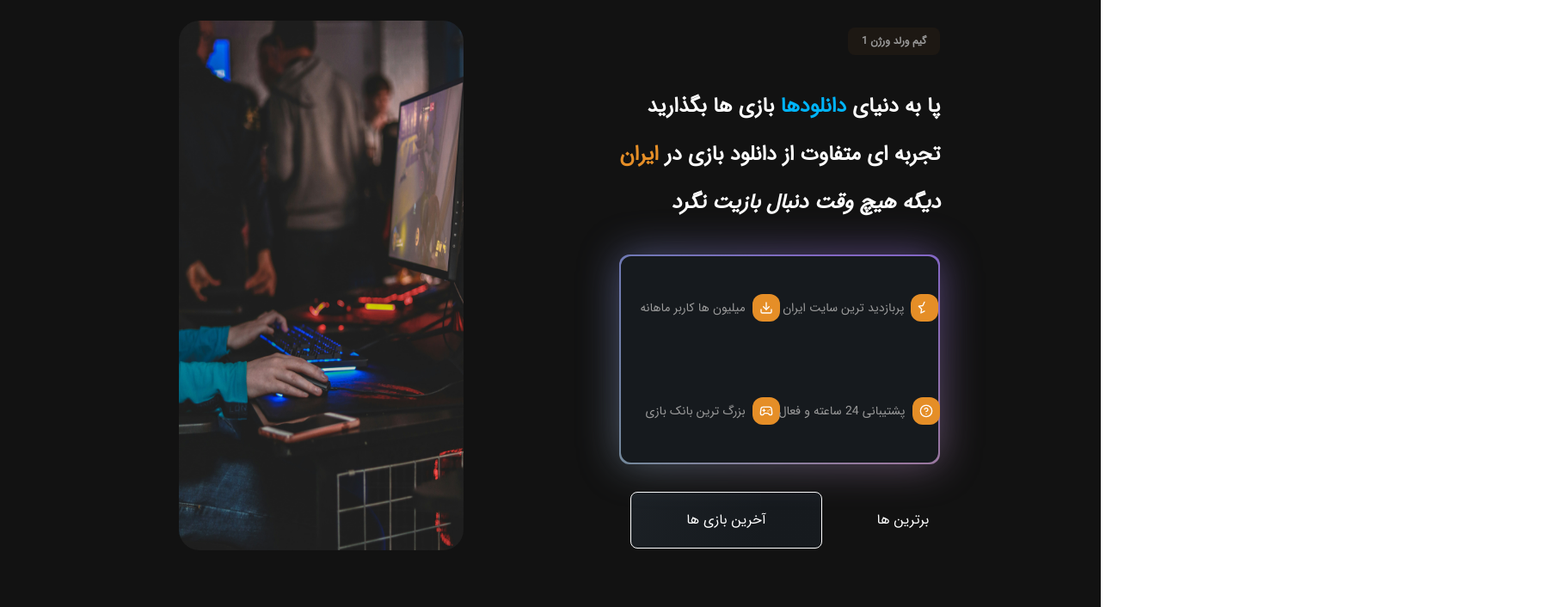
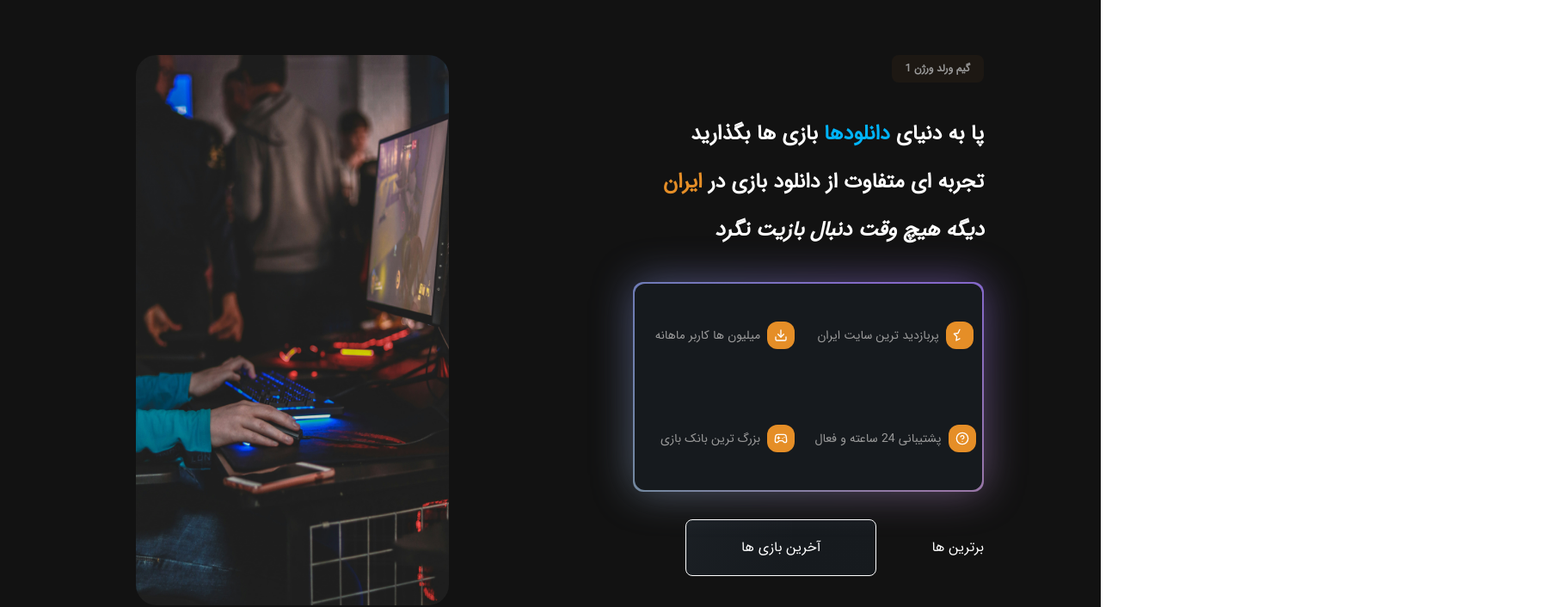
Before and after one commit to Moein-J/game-world, a Next.js app: page / in a window 1280 px wide. Shown: the part 120-826 px from the top of the page at 86% size, 1807 px wide, since content can reach past the window. Built offline with nearby package versions, Linux system fonts and the light colour scheme.

Commit message:
refactoring landing page and make it responsive

```diff
--- a/app/components/landingpage/Footer.jsx
+++ b/app/components/landingpage/Footer.jsx
@@ -1,7 +1,7 @@
 const Footer = () => {
   return (
-    <div className="flex gap-16 justify-center">
-      <button className="inline-flex h-12 animate-shimmer items-center justify-center rounded-lg border border-slate-800 bg-[linear-gradient(110deg,#161a1e,45%,#282f36,55%,#161a1e)] bg-[length:200%_100%] px-16 py-8 font-medium text-[#ffffff] transition-colors">
+    <div className="flex xs:gap-12 md:gap-12 lg:gap-16 justify-center">
+      <button className="inline-flex h-12 xs:px-8 xs:py-4 lg:px-16 lg:py-8  animate-shimmer items-center justify-center rounded-lg border border-slate-800 bg-[linear-gradient(110deg,#161a1e,45%,#282f36,55%,#161a1e)] bg-[length:200%_100%] font-medium text-[#ffffff] transition-colors">
         آخرین بازی ها
       </button>
 
--- a/app/components/landingpage/LandingPage.jsx
+++ b/app/components/landingpage/LandingPage.jsx
@@ -5,13 +5,13 @@ import Footer from "./Footer";
 
 const LandingPage = () => {
   return (
-    <div className="w-full h-[55rem] relative grow grid grid-flow-col grid-cols-2">
-      <div className="flex justify-center">
-        <div className="relative rounded-xl mb-24 md:w-4/5 lg:w-2/3  xl:w-[62%]  2xl:w-[62%] md:h-[40rem] lg:h-[55%] xl:h-[70%]  2xl:h-5/6">
+    <div className="w-full xs:p-4 relative xs:flex xs:gap-8 xs:flex-col-reverse flex-col md:flex-row lg:grid lg:grid-flow-col lg:grid-cols-2">
+      <div className="md:w-3/4 lg:w-full 2xl:h-[50rem] xl:h-[40rem] lg:h-[35rem] md:h-[40rem] xs:h-[30rem] xs:w-full flex justify-center">
+        <div className="relative rounded-xl xs:w-3/4 md:w-4/5 lg:w-[66%] xl:w-[64%] 2xl:w-[66%]  md:h-full">
           <Image src={"/landing-page.jpg"} fill className="rounded-3xl" />
         </div>
       </div>
-      <div className="flex flex-col text-links text-right lg:px-12 xl:px-20 py-2 lg:gap-4 xl:gap-8 1.5xl:gap-8 2xl:gap-16">
+      <div className="flex flex-col items-center md:items-end text-links text-right lg:px-12 xl:px-20 xs:gap-6 md:gap-8 lg:gap-8 2xl:gap-20 text-nowrap">
         <Title />
         <Box />
         <Footer />
--- a/app/components/landingpage/box/Box.jsx
+++ b/app/components/landingpage/box/Box.jsx
@@ -4,8 +4,8 @@ import BoxItem from "./BoxItem";
 
 const Box = () => {
   return (
-    <BackgroundGradient>
-      <div className="rounded-xl select-none lg:h-48 xl:h-60  bg-bgSecondary grid grid-cols-2 grid-rows-2 lg:text-xs xl:text-sm 1.5xl:text-[1rem] 2xl:text-lg ">
+    <BackgroundGradient >
+      <div className="rounded-xl xs:grid xs:grid-rows-4 lg:grid lg:grid-cols-2 lg:grid-rows-2 select-none lg:h-48 xl:h-60 lg:p-2 xs:p-4 xs:gap-4 md:gap-4 bg-bgSecondary lg:text-xs xl:text-sm 1.5xl:text-[1rem] 2xl:text-lg">
         <BoxItem
           icon={<Download className="lg:size-3 xl:size-4 1.5xl:size-6" />}
           text="میلیون ها کاربر ماهانه "
--- a/app/components/landingpage/box/BoxItem.jsx
+++ b/app/components/landingpage/box/BoxItem.jsx
@@ -1,7 +1,7 @@
 const BoxItem = ({ icon, text }) => {
   return (
-    <div className="flex items-center justify-center gap-2">
-      <p className=" w-52 text-nowrap"> {text}</p>
+    <div className="flex items-center justify-center gap-2 xl:p-2">
+      <p className=" w-52 text-nowrap lg:text-sm 1.5xl:text-[1rem] 2xl:text-lg"> {text}</p>
       <div className="p-2 bg-[#e58e27] rounded-xl text-[#ffffff] ">
         {icon}
       </div>
--- a/app/components/navbar/Navbar.jsx
+++ b/app/components/navbar/Navbar.jsx
@@ -7,7 +7,7 @@ const Navbar = () => {
   return (
     <>
       <Drawer />
-      <nav className="hidden z-30 bg-bgSecondary sticky -top-1 rounded-xl grid-flow-col select-none auto-cols-auto h-16 p-1 lg:grid md:hidden text-links text-lg font-bold lg:px-14 xl:px-20 2xl:px-20">
+      <nav className="hidden z-30 bg-bgSecondary sticky -top-1 rounded-xl grid-flow-col select-none auto-cols-auto h-16 p-1 lg:grid text-links text-lg font-bold lg:px-14 xl:px-20 2xl:px-20">
         <div className=" w-full h-full flex flex-row items-center gap-6">
           <Link href={"/login"}>
             <Avatar className="h-8 w-8 bg-links text-[#1b1b1b] font-normal">
--- a/app/globals.css
+++ b/app/globals.css
@@ -31,7 +31,7 @@
   }
 
   .landing-p {
-    @apply font-bold relative text-[#ffffff] md:leading-[3.5rem] lg:leading-[2.5rem] xl:leading-[3.5rem] 1.5xl:leading-[3.5rem] 2xl:leading-[3.5rem] md:text-lg lg:text-lg xl:text-2xl 1.5xl:text-3xl 2xl:text-4xl
+    @apply font-bold relative text-[#ffffff] xs:leading-[3.5rem] lg:leading-[2.5rem] xl:leading-[3.5rem] xs:text-2xl md:text-lg xl:text-2xl 1.5xl:text-3xl 2xl:text-4xl
   }
 
   .login-input {
--- a/app/page.js
+++ b/app/page.js
@@ -11,7 +11,7 @@ export default function Home() {
   return (
     <>
       <div className="bg-bgPrimary w-screen flex justify-center lg:pt-4 xl:pt-4 2xl:pt-4 relative">
-        <div className="w-5/6 rounded-xl flex flex-col gap-16">
+        <div className="w-full md:w-[95%] 2xl:w-5/6 xs:p-2  rounded-xl flex flex-col lg:gap-20 md:gap-9 xs:gap-9">
           <Navbar />
           <LandingPage />
           <AuthorSuggest />
```
